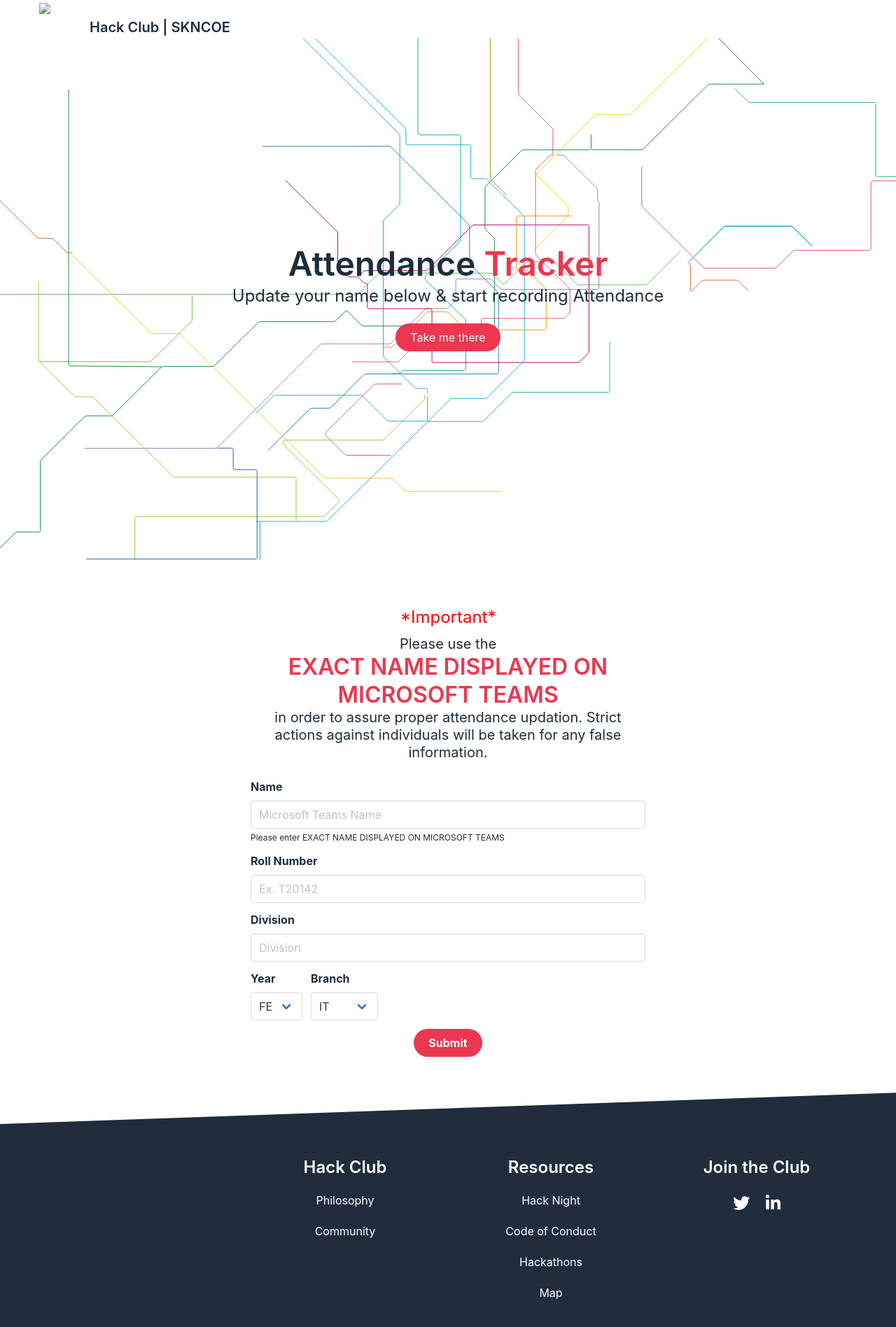
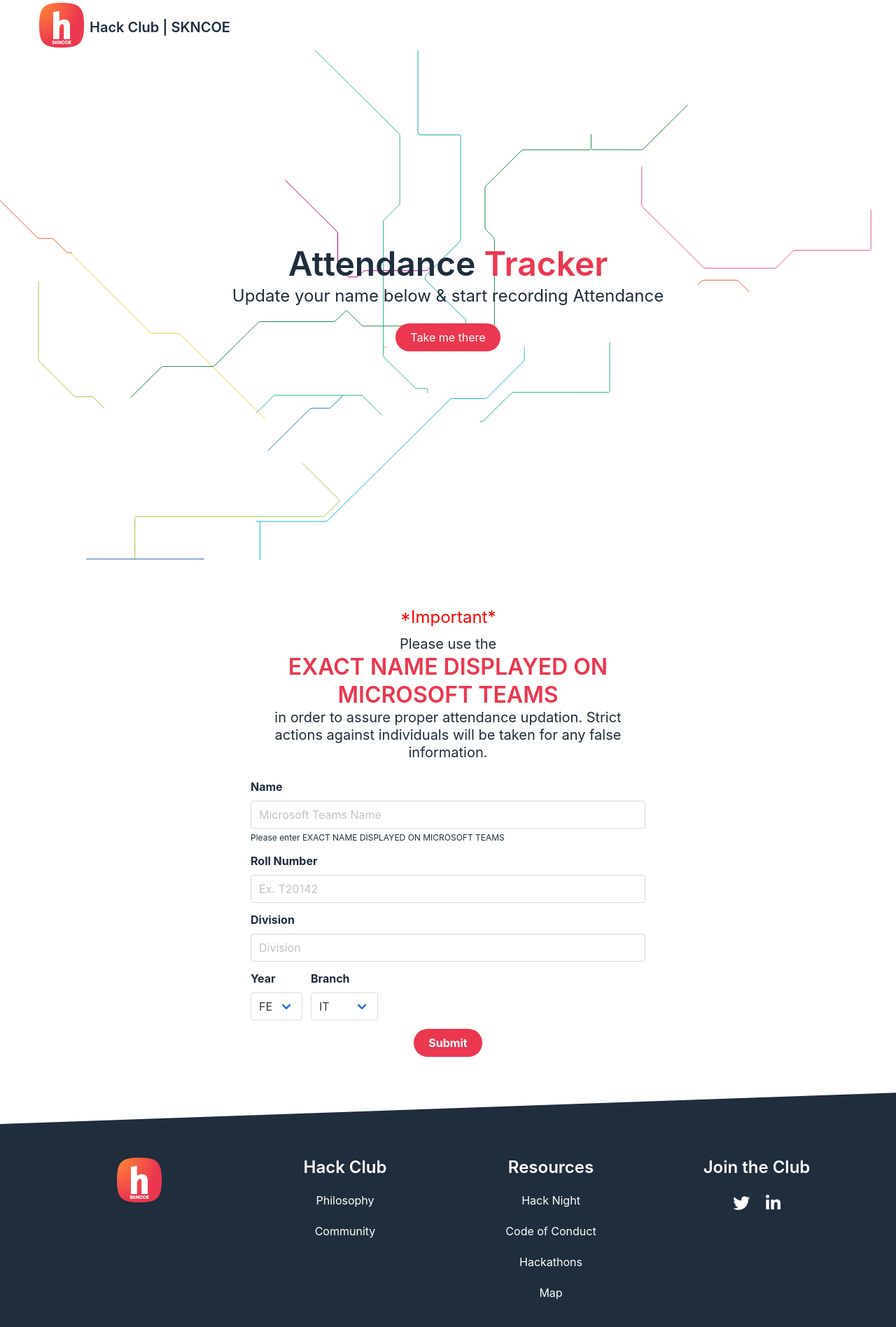
Before and after one commit to HackClubSKNCOE/NewForm, a website: page views/index.html in a window 1280 px wide. Shown: the whole page at 70% size. Drawn offline with nearby package versions, Linux system fonts and the light colour scheme; files that its build step writes are made by us from their sources; a script that the page names is missing.

Commit message:
Erros solved
Wrong name in routes. Now fixed

```diff
--- a/views/index.html
+++ b/views/index.html
@@ -5,22 +5,22 @@
     <meta charset="utf-8" />
     <meta http-equiv="X-UA-Compatible" content="IE=edge" />
     <meta name="viewport" content="width=device-width, initial-scale=1" />
-    <link rel="icon" href="img/logo1-min.png" />
+    <link rel="icon" href="../public/img/logo1-min.png" />
     <title>Hack Club SKNCOE</title>
     <script src="https://kit.fontawesome.com/df67bacc25.js" crossorigin="anonymous"></script>
-    <link rel="stylesheet" href="css/main.css" />
+    <link rel="stylesheet" href="../public/css/main.css" />
     <!--I added this to use bulma, peviously it was css/main.css-->
 
     <link rel="stylesheet" href="https://cdnjs.cloudflare.com/ajax/libs/animate.css/4.0.0/animate.min.css" />
     <script src="https://cdnjs.cloudflare.com/ajax/libs/animejs/1.0.0/anime.min.js"></script>
-    <script src="lib/anime.min.js"></script>
+    <script src="../public/lib/anime.min.js"></script>
 </head>
 
 <body>
     <nav class="navbar is-fixed-top is-transparent" role="navigation" aria-label="main navigation">
         <div class="container">
             <div class="navbar-brand py-1 px-1">
-                <img id="navbarLogo  " onclick="window.location.href='/'" src="img/logo1-min.png" width="64" />
+                <img id="navbarLogo  " onclick="window.location.href='/'" src="../public/img/logo1-min.png" width="64" />
 
                 <div id="navbarBasicExample">
                     <div class="navbar-start">
@@ -265,7 +265,7 @@
             <div class="container">
                 <div class="columns">
                     <div class="column">
-                        <img src="img/logo1-min.png" height="64px" alt="" />
+                        <img src="../public/img/logo1-min.png" height="64px" alt="" />
                     </div>
                     <div class="column">
                         <p class="title is-4">Hack Club</p>
@@ -304,7 +304,7 @@
 
 
 
-    <script type="text/javascript" src="lib/main.js"></script>
+    <script type="text/javascript" src="../public/lib/main.js"></script>
 </body>
 
 </html>
```
